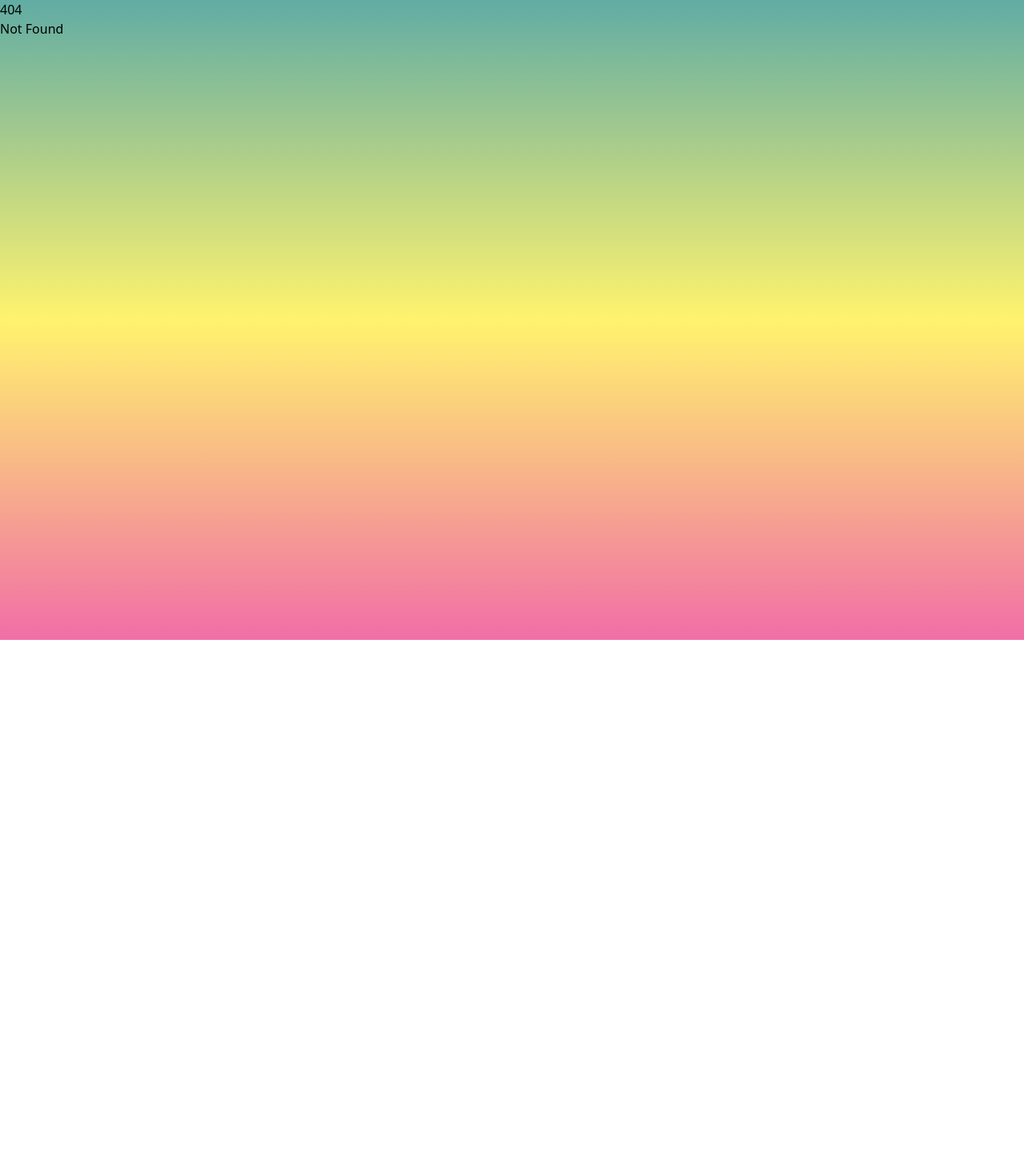
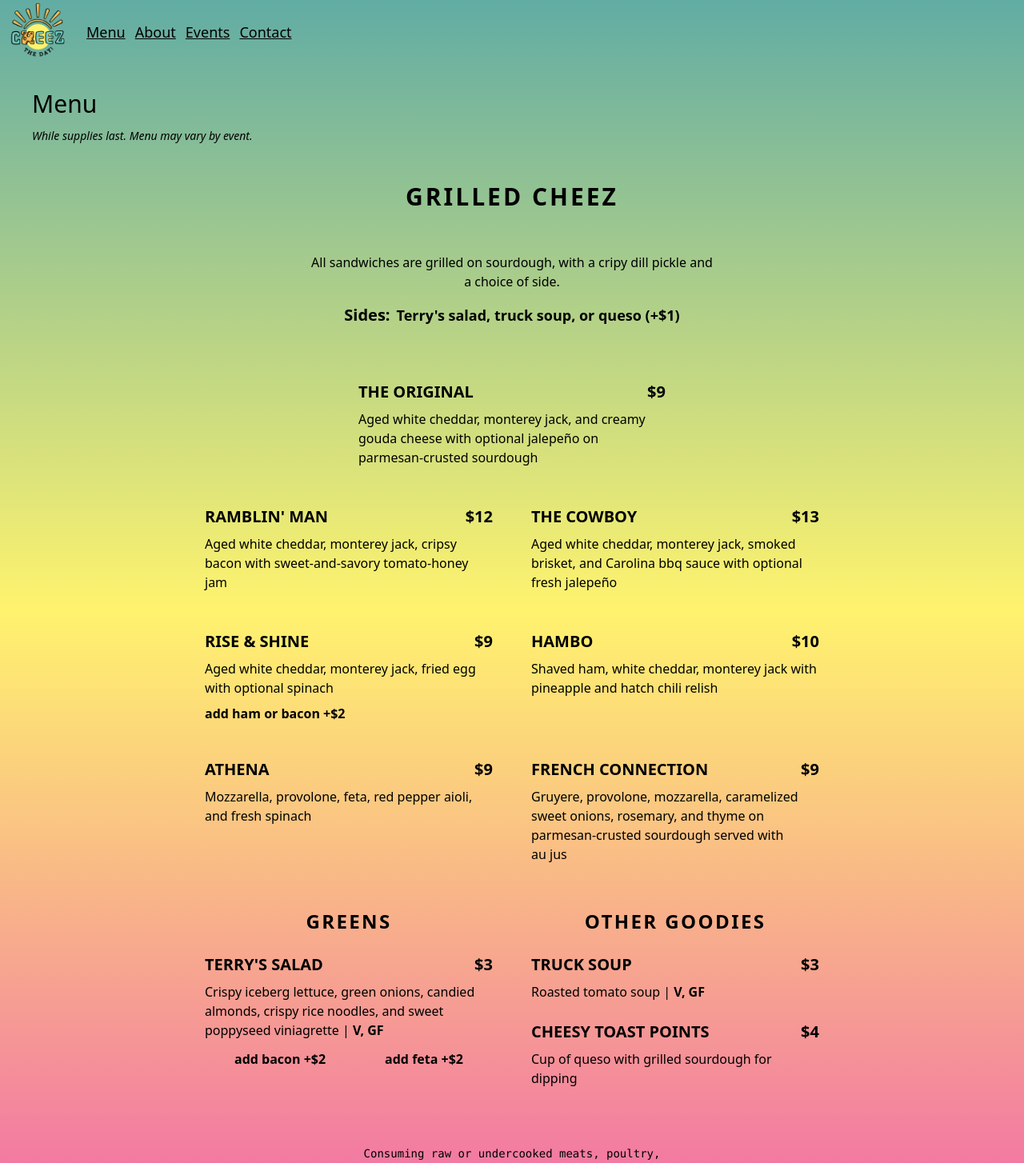
Before and after one commit to ryangclark/cheeztheday.com, a SvelteKit app: page /menu in a window 1280 px wide. Before the commit this address had no page. Shown: the top 1454 px of the page at 80% size. Before the commit the page ends 800 px from the top, so only its background shows below. Built offline with nearby package versions, Linux system fonts and the light colour scheme.

Commit message:
Initial Commit

```diff
--- /dev/null
+++ b/src/routes/(has-nav)/+layout.svelte
@@ -0,0 +1,18 @@
+<script>
+	import logo from '$lib/assets/CTD_logo.png';
+</script>
+
+<nav class="mx-auto mb-8 flex h-20 items-center gap-3 pr-4">
+	<a class="w-24" href="/"
+		><img alt="Cheez The Day logo" src={logo} /><span class="sr-only">Home</span
+		></a
+	>
+	<a class="font-museo text-lg underline" href="/menu">Menu</a>
+	<a class="font-museo text-lg underline" href="/about">About</a>
+	<a class="font-museo text-lg underline" href="/events">Events</a>
+	<a class="font-museo text-lg underline" href="/contact">Contact</a>
+</nav>
+
+<div class="mx-4 lg:mx-10">
+	<slot />
+</div>
--- /dev/null
+++ b/src/routes/(has-nav)/about/+page.svelte
@@ -0,0 +1,30 @@
+<h1 class="my-3 text-3xl">About Us</h1>
+
+<!-- <h4 class="my-2 italic">Life is about experiences &ndash; Come have one!</h4> -->
+
+<p class="my-2">
+	In 2020, Larry and Tony decided to test their lifelong friendship by going
+	into business together. With their wives, Connie and Terry, they opened a food
+	truck to bring people across Cincinnati together over good food done right.
+</p>
+<p class="my-2">
+	Being simple men, they came up with a simple menu: sandwiches, soups, and
+	salads. But just because the menu is simple doesn't mean the food is. Check
+	out
+	<a class="underline" href="/menu">our menu</a>.
+</p>
+
+<h2 class="mb-3 mt-6 text-2xl">Did You Know?</h2>
+<ul class="list-disc">
+	<li class="ml-6">
+		Tony is clasically-trained and experienced chef. He prefers slingin'
+		sandwiches.
+	</li>
+	<li class="ml-6">
+		Tony helped build out the truck himself. Elbow grease meets kitchen grease.
+	</li>
+</ul>
+
+<h2 class="mb-3 mt-6 text-2xl">FAQ</h2>
+<p class="my-2 italic">Why aren't there more questions?</p>
+<p class="my-2">Huh. Good question.</p>
--- /dev/null
+++ b/src/routes/(has-nav)/contact/+page.svelte
@@ -0,0 +1,13 @@
+<h1 class="my-3 text-3xl">Contact Us</h1>
+
+<p class="my-2">
+	Let us know if you are planning a private event, have any questions or
+	comments, or need grilled cheez advice.
+</p>
+
+<p class="my-4">It'd be great to hear from you.</p>
+
+<p class="mx-0 my-8 italic opacity-90">
+	<!-- <span class="font-bold">Note:</span>  -->
+	Not currently accepting recipe requests.
+</p>
--- /dev/null
+++ b/src/routes/(has-nav)/menu/+page.svelte
@@ -0,0 +1,202 @@
+<h1 class="font-museo my-3 text-3xl">Menu</h1>
+
+<p class="mb-4 mt-2 text-sm italic">
+	<!-- <span class="uppercase not-italic">Note: </span> -->
+	While supplies last. Menu may vary by event.
+</p>
+
+<h2
+	class="font-museo mb-4 mt-12 text-center text-3xl font-bold uppercase tracking-widest"
+>
+	Grilled Cheez
+</h2>
+<div
+	class="ctd-gradient-border mx-auto mb-6 mt-8 px-2 py-4 md:max-w-xl md:px-8"
+>
+	<p class="text-center">
+		All sandwiches are grilled on sourdough, with a cripy dill pickle and a
+		choice of side.
+	</p>
+	<div class="mt-4 flex flex-col justify-center md:flex-row md:gap-2">
+		<h3 class="font-museo text-lg font-bold md:text-xl">Sides:</h3>
+		<p class="font-semibold md:text-lg">
+			Terry's salad, truck soup, or queso (+$1)
+		</p>
+	</div>
+</div>
+
+<div
+	class="mx-auto grid max-w-3xl grid-flow-row gap-x-12 gap-y-4 md:grid-cols-2"
+>
+	<div class="mx-auto max-w-sm md:col-span-2">
+		<div
+			class="font-museo mb-2 mt-6 flex justify-between text-xl font-bold uppercase"
+		>
+			<h3>The Original</h3>
+			<p>$9</p>
+		</div>
+		<p class="my-2">
+			Aged white cheddar, monterey jack, and creamy gouda cheese with optional
+			jalepeño on parmesan-crusted sourdough
+		</p>
+	</div>
+
+	<div>
+		<div
+			class="font-museo mb-2 mt-6 flex justify-between text-xl font-bold uppercase"
+		>
+			<h3>Ramblin' Man</h3>
+			<p>$12</p>
+		</div>
+		<p class="my-2">
+			Aged white cheddar, monterey jack, cripsy bacon with sweet-and-savory
+			tomato-honey jam
+		</p>
+	</div>
+
+	<div>
+		<div
+			class="font-museo mb-2 mt-6 flex justify-between text-xl font-bold uppercase"
+		>
+			<h3>The Cowboy</h3>
+			<p>$13</p>
+		</div>
+		<p class="my-2">
+			Aged white cheddar, monterey jack, smoked brisket, and Carolina bbq sauce
+			with optional fresh jalepeño
+		</p>
+	</div>
+
+	<div>
+		<div
+			class="font-museo mb-2 mt-6 flex justify-between text-xl font-bold uppercase"
+		>
+			<h3>Rise & Shine</h3>
+			<p>$9</p>
+		</div>
+		<p class="my-2">
+			Aged white cheddar, monterey jack, fried egg with optional spinach
+		</p>
+		<p class="my-1 font-semibold">add ham or bacon +$2</p>
+	</div>
+
+	<div>
+		<div
+			class="font-museo mb-2 mt-6 flex justify-between text-xl font-bold uppercase"
+		>
+			<h3>Hambo</h3>
+			<p>$10</p>
+		</div>
+		<p class="my-2">
+			Shaved ham, white cheddar, monterey jack with pineapple and hatch chili
+			relish
+		</p>
+	</div>
+
+	<div>
+		<div
+			class="font-museo mb-2 mt-6 flex justify-between text-xl font-bold uppercase"
+		>
+			<h3>Athena</h3>
+			<p>$9</p>
+		</div>
+		<p class="my-2">
+			Mozzarella, provolone, feta, red pepper aioli, and fresh spinach
+		</p>
+	</div>
+
+	<div>
+		<div
+			class="font-museo mb-2 mt-6 flex justify-between text-xl font-bold uppercase"
+		>
+			<h3>French Connection</h3>
+			<p>$9</p>
+		</div>
+		<p class="my-2">
+			Gruyere, provolone, mozzarella, caramelized sweet onions, rosemary, and
+			thyme on parmesan-crusted sourdough served with au&nbsp;jus
+		</p>
+	</div>
+
+	<div>
+		<h2
+			class="font-museo mb-2 mt-8 text-center text-2xl font-bold uppercase tracking-widest"
+		>
+			Greens
+		</h2>
+
+		<div
+			class="font-museo mb-2 mt-6 flex justify-between text-xl font-bold uppercase"
+		>
+			<h3>Terry's Salad</h3>
+			<p>$3</p>
+		</div>
+		<p class="my-2">
+			Crispy iceberg lettuce, green onions, candied almonds, crispy rice
+			noodles, and sweet poppyseed viniagrette | <span class="font-bold"
+				>V, GF</span
+			>
+		</p>
+		<div class="flex justify-around">
+			<p class="my-1 font-semibold">add bacon +$2</p>
+			<p class="my-1 font-semibold">add feta +$2</p>
+		</div>
+	</div>
+
+	<div>
+		<h2
+			class="font-museo mb-2 mt-8 text-center text-2xl font-bold uppercase tracking-widest"
+		>
+			Other Goodies
+		</h2>
+
+		<div
+			class="font-museo mb-2 mt-6 flex justify-between text-xl font-bold uppercase"
+		>
+			<h3>Truck Soup</h3>
+			<p>$3</p>
+		</div>
+		<p class="my-2">
+			Roasted tomato soup | <span class="font-bold">V, GF</span>
+		</p>
+
+		<div
+			class="font-museo mb-2 mt-6 flex justify-between text-xl font-bold uppercase"
+		>
+			<h3>Cheesy Toast Points</h3>
+			<p>$4</p>
+		</div>
+		<p class="my-2">Cup of queso with grilled sourdough for dipping</p>
+	</div>
+</div>
+
+<div class="mx-4 mb-8 mt-16 flex justify-center">
+	<p class="max-w-sm font-mono text-sm lg:text-center">
+		Consuming raw or undercooked meats, poultry, seafood, shellfish, or eggs may
+		increase your risk of foodborne illnesses.
+	</p>
+</div>
+
+<style>
+	.ctd-gradient-border {
+		--gradient: conic-gradient(
+			from 180deg at 50% 70%,
+			rgb(var(--ctd-pink-dark)) 0deg,
+			rgb(var(--ctd-pink-light)) 72.0000010728836deg,
+			rgb(var(--ctd-orange-light)) 144.0000021457672deg,
+			rgb(var(--ctd-orange-dark)) 216.00000858306885deg,
+			rgb(var(--ctd-pink-light)) 288.0000042915344deg,
+			rgb(var(--ctd-pink-dark)) 1turn
+		);
+
+		background:
+			linear-gradient(
+					rgb(var(--ctd-yellow) / 0.9),
+					rgb(var(--ctd-yellow) / 0.9)
+				)
+				padding-box,
+			var(--gradient) border-box;
+		border: 4px solid transparent;
+		border-radius: 8px;
+	}
+</style>
```
